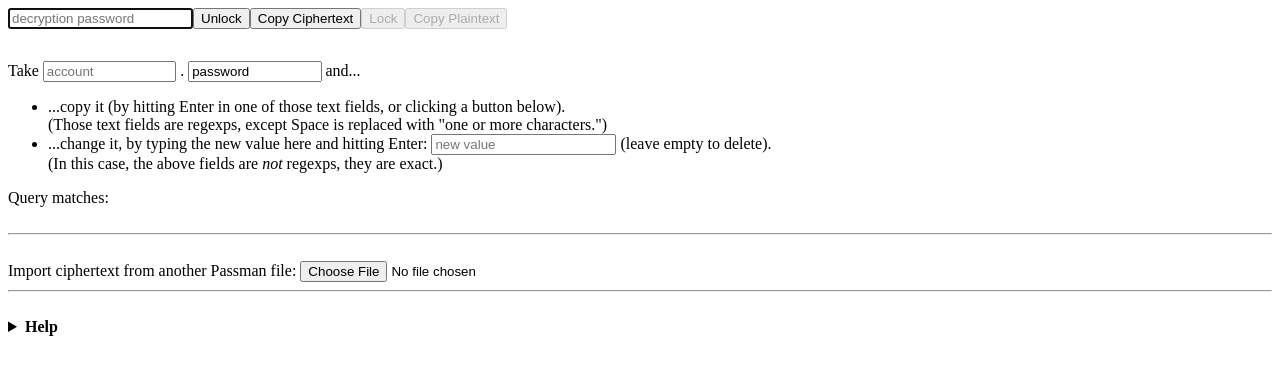
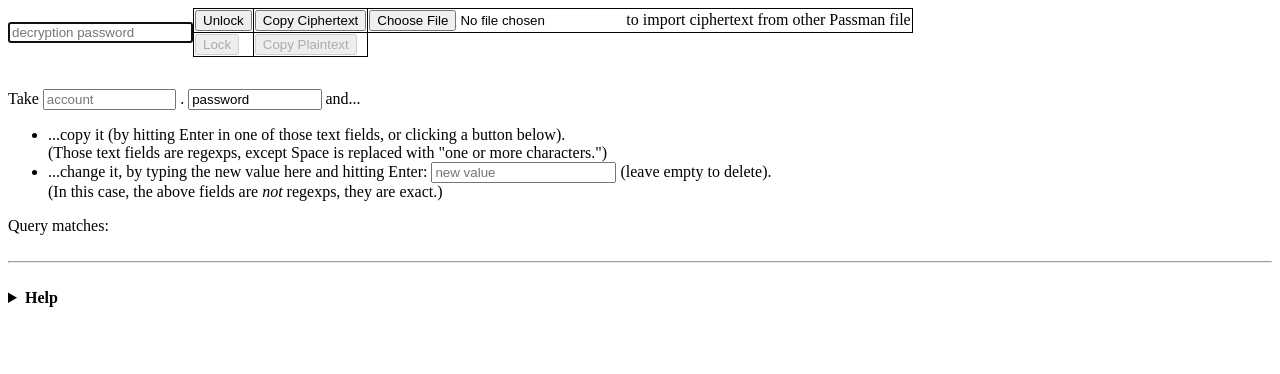
Before and after one commit to speezepearson/passman, a website built with webpack: page src/passman.html in a window 1280 px wide. Built offline with nearby package versions, Linux system fonts and the light colour scheme.

Commit message:
move buttons around to make the locked/unlocked restrictions clearer

```diff
--- a/src/passman.html
+++ b/src/passman.html
@@ -13,11 +13,11 @@
       outline: 1px solid red;
     }
 
+    table {
+      border-collapse: collapse;
+    }
     th,td {
       border: 1px solid black;
-    }
-    #view-holder table {
-      border-collapse: collapse;
     }
 
     #whole-file-operations {
@@ -40,10 +40,18 @@
 
 <div id="whole-file-operations" class="row-container">
   <input type="password" id="password" placeholder="decryption password" />
-  <button id="unlock-button" class="locked-only">Unlock</button>
-  <button id="copy-ciphertext-button" class="locked-only">Copy Ciphertext</button>
-  <button id="lock-button" class="unlocked-only">Lock</button>
-  <button id="copy-plaintext-button" class="unlocked-only">Copy Plaintext</button>
+
+  <table>
+    <tr>
+      <td><button id="unlock-button" class="locked-only">Unlock</button></td>
+      <td><button id="copy-ciphertext-button" class="locked-only">Copy Ciphertext</button></td>
+      <td><input class="locked-only" type="file" id="import-ciphertext-file" /> to import ciphertext from other Passman file</td>
+    </tr>
+    <tr>
+      <td><button id="lock-button" class="unlocked-only">Lock</button></td>
+      <td><button id="copy-plaintext-button" class="unlocked-only">Copy Plaintext</button></td>
+    </tr>
+  </table>
 </div>
 
   <div>
@@ -69,13 +77,6 @@
 
   Query matches:
   <div id="view-holder"></div>
-
-<br />
-<hr />
-<br />
-
-Import ciphertext from another Passman file:
-  <input class="locked-only" type="file" id="import-ciphertext-file" />
 
 <br />
 <hr />
```
Also changed, not shown: dist/passman.html.
